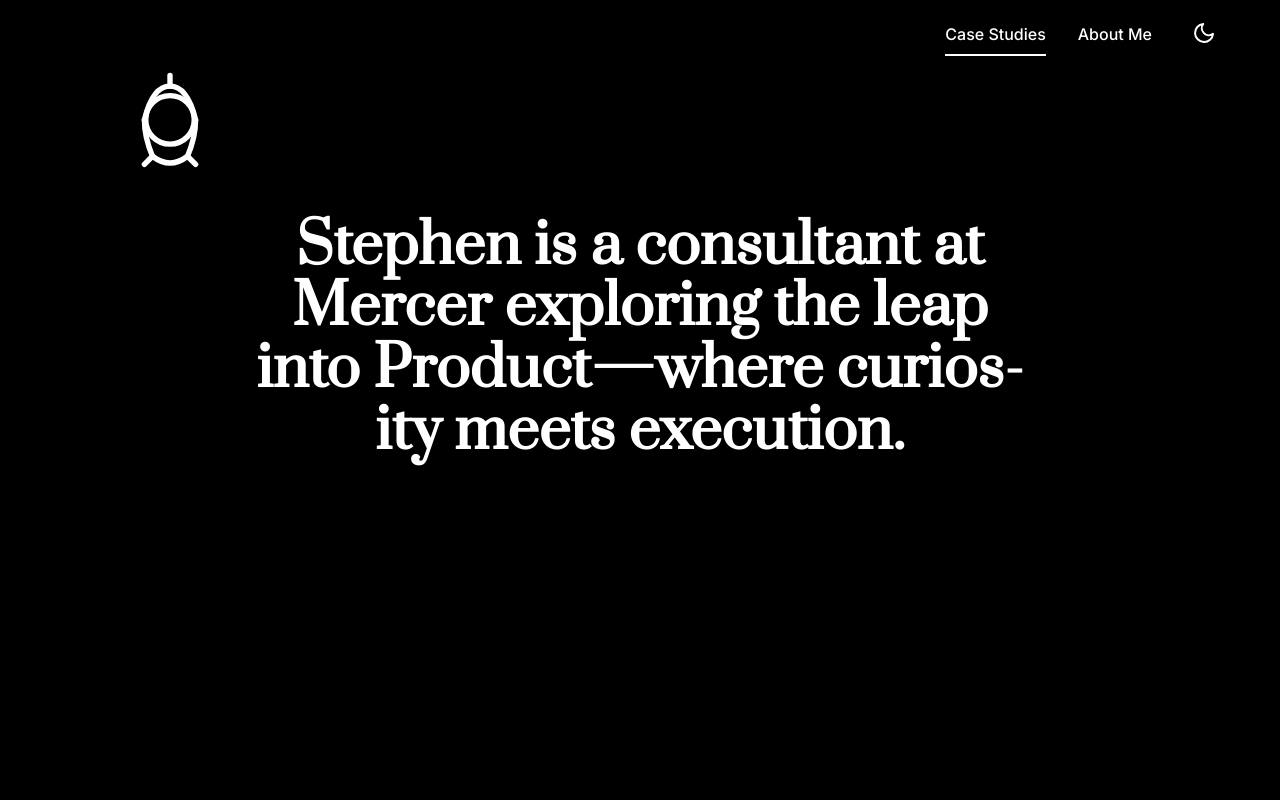
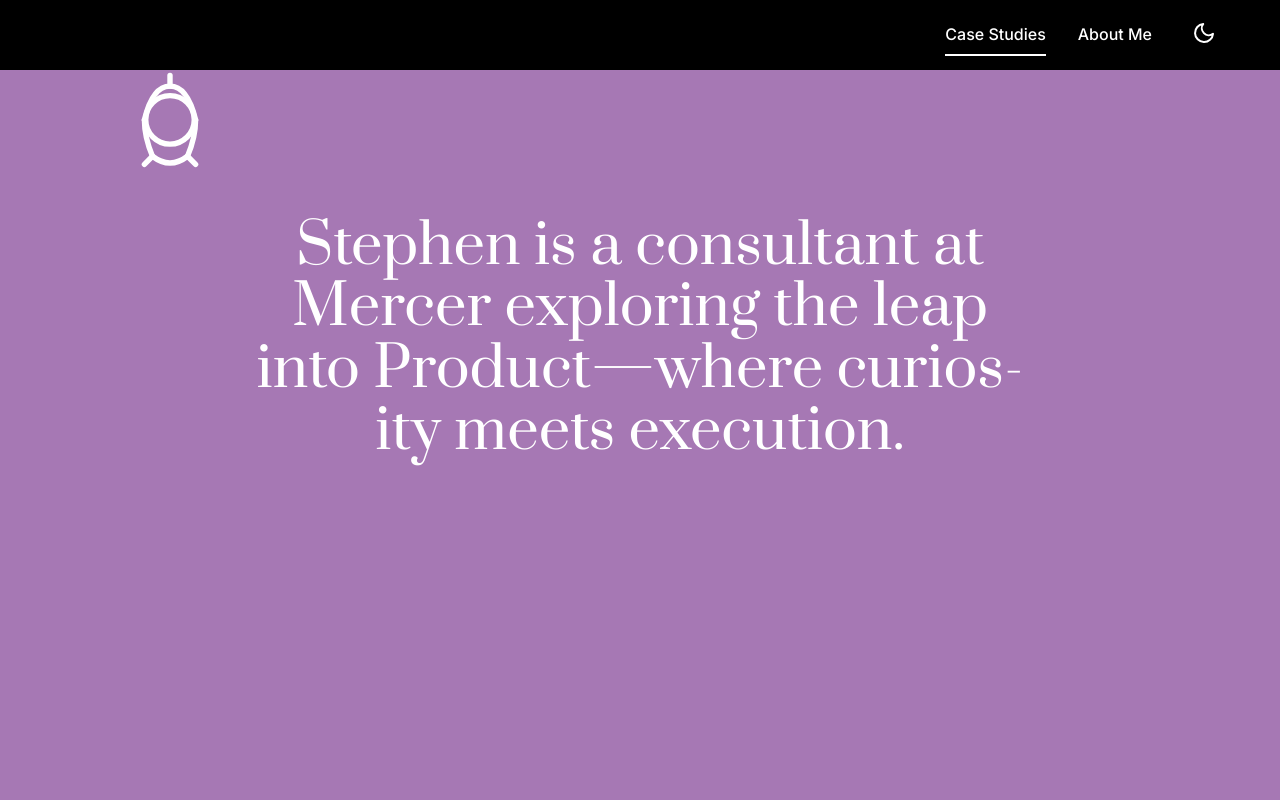
Before and after one commit to stephmartinezhamilton/first-sight, a React (Create React App) app: page /case-studies in a window 1280 px wide. Shown: the top 800 px of the page. Built offline with nearby package versions, Linux system fonts and the light colour scheme.

Commit message:
updated hero page

```diff
--- a/public/index.html
+++ b/public/index.html
@@ -10,7 +10,7 @@
     <link rel="manifest" href="%PUBLIC_URL%/manifest.json" />
     <link href="https://fonts.googleapis.com/css2?family=Inter:wght@300;400;500;600;700;800&display=swap" rel="stylesheet">
     <link href="https://fonts.googleapis.com/css2?family=Prata&display=swap" rel="stylesheet">
-    <title>Personal Portfolio</title>
+    <title>Stephen Martinez-Hamilton | Product Manager </title>
   </head>
   <body>
     <noscript>You need to enable JavaScript to run this app.</noscript>
--- a/src/pages/CaseStudies.css
+++ b/src/pages/CaseStudies.css
@@ -9,10 +9,11 @@
   display: flex;
   align-items: center;
   justify-content: center;
-  background: var(--background);
+  background: #a678b4 !important;
   padding-top: 0px; /* Account for fixed navigation */
   position: relative;
   overflow: hidden;
+  z-index: 2;
 }
 
 .hero-container {
@@ -42,6 +43,7 @@
 
 .hero-title {
   font-size: 3.2rem;
+  font-weight: 200;
   line-height: 1.3;
   color: var(--text-primary);
   margin: 0 auto;
--- a/src/pages/CaseStudies.tsx
+++ b/src/pages/CaseStudies.tsx
@@ -75,7 +75,7 @@
         </div>
         <div className="hero-container">
           <div className="hero-content">
-            <h1 className="hero-title">
+            <h1 className="hero-title" style={{ fontWeight: 200 }}>
               Stephen is a consultant at <span className="highlight">Mercer</span> exploring the leap into <span className="highlight">Product</span>—where curiosity meets execution.
             </h1>
           </div>
```
